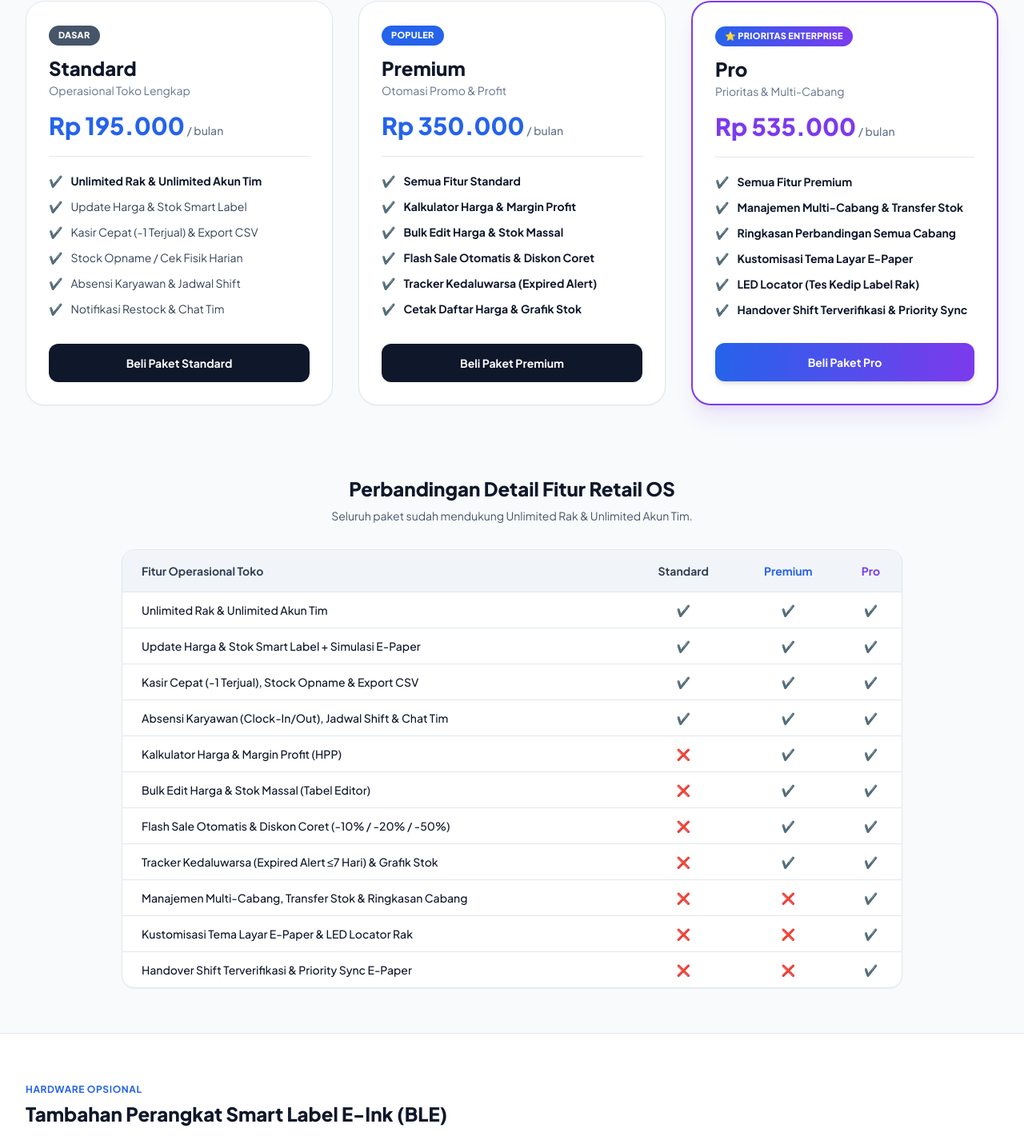
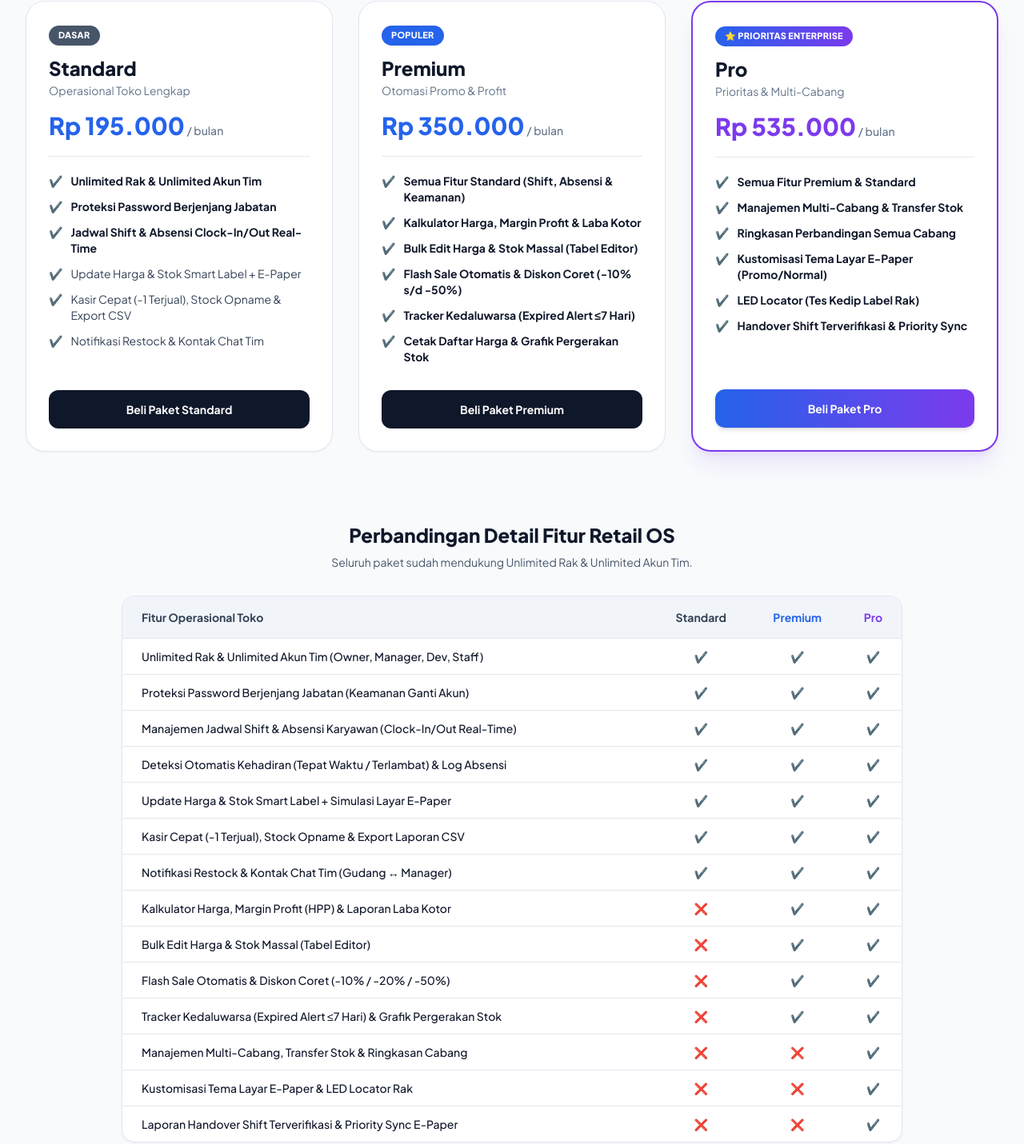
Before and after one commit to NatanC-op/app, a plain HTML site: page index.html in a window 1280 px wide. Shown: the part 484-1915 px from the top of the page at 80% size. Drawn offline with nearby package versions, Linux system fonts and the light colour scheme.

Commit message:
Update index.html

```diff
--- a/index.html
+++ b/index.html
@@ -84,31 +84,49 @@
         </thead>
         <tbody class="divide-y divide-slate-200">
           <tr>
-            <td class="py-3 px-6 font-medium">Unlimited Rak & Unlimited Akun Tim</td>
+            <td class="py-3 px-6 font-medium">Unlimited Rak & Unlimited Akun Tim (Owner, Manager, Dev, Staff)</td>
             <td class="py-3 px-4 text-center text-emerald-600 font-bold">✔️</td>
             <td class="py-3 px-4 text-center text-emerald-600 font-bold">✔️</td>
             <td class="py-3 px-4 text-center text-emerald-600 font-bold">✔️</td>
           </tr>
           <tr>
-            <td class="py-3 px-6 font-medium">Update Harga & Stok Smart Label + Simulasi E-Paper</td>
+            <td class="py-3 px-6 font-medium">Proteksi Password Berjenjang Jabatan (Keamanan Ganti Akun)</td>
             <td class="py-3 px-4 text-center text-emerald-600 font-bold">✔️</td>
             <td class="py-3 px-4 text-center text-emerald-600 font-bold">✔️</td>
             <td class="py-3 px-4 text-center text-emerald-600 font-bold">✔️</td>
           </tr>
           <tr>
-            <td class="py-3 px-6 font-medium">Kasir Cepat (-1 Terjual), Stock Opname & Export CSV</td>
+            <td class="py-3 px-6 font-medium">Manajemen Jadwal Shift & Absensi Karyawan (Clock-In/Out Real-Time)</td>
             <td class="py-3 px-4 text-center text-emerald-600 font-bold">✔️</td>
             <td class="py-3 px-4 text-center text-emerald-600 font-bold">✔️</td>
             <td class="py-3 px-4 text-center text-emerald-600 font-bold">✔️</td>
           </tr>
           <tr>
-            <td class="py-3 px-6 font-medium">Absensi Karyawan (Clock-In/Out), Jadwal Shift & Chat Tim</td>
+            <td class="py-3 px-6 font-medium">Deteksi Otomatis Kehadiran (Tepat Waktu / Terlambat) & Log Absensi</td>
             <td class="py-3 px-4 text-center text-emerald-600 font-bold">✔️</td>
             <td class="py-3 px-4 text-center text-emerald-600 font-bold">✔️</td>
             <td class="py-3 px-4 text-center text-emerald-600 font-bold">✔️</td>
           </tr>
           <tr>
-            <td class="py-3 px-6 font-medium">Kalkulator Harga & Margin Profit (HPP)</td>
+            <td class="py-3 px-6 font-medium">Update Harga & Stok Smart Label + Simulasi Layar E-Paper</td>
+            <td class="py-3 px-4 text-center text-emerald-600 font-bold">✔️</td>
+            <td class="py-3 px-4 text-center text-emerald-600 font-bold">✔️</td>
+            <td class="py-3 px-4 text-center text-emerald-600 font-bold">✔️</td>
+          </tr>
+          <tr>
+            <td class="py-3 px-6 font-medium">Kasir Cepat (-1 Terjual), Stock Opname & Export Laporan CSV</td>
+            <td class="py-3 px-4 text-center text-emerald-600 font-bold">✔️</td>
+            <td class="py-3 px-4 text-center text-emerald-600 font-bold">✔️</td>
+            <td class="py-3 px-4 text-center text-emerald-600 font-bold">✔️</td>
+          </tr>
+          <tr>
+            <td class="py-3 px-6 font-medium">Notifikasi Restock & Kontak Chat Tim (Gudang ↔ Manager)</td>
+            <td class="py-3 px-4 text-center text-emerald-600 font-bold">✔️</td>
+            <td class="py-3 px-4 text-center text-emerald-600 font-bold">✔️</td>
+            <td class="py-3 px-4 text-center text-emerald-600 font-bold">✔️</td>
+          </tr>
+          <tr>
+            <td class="py-3 px-6 font-medium">Kalkulator Harga, Margin Profit (HPP) & Laporan Laba Kotor</td>
             <td class="py-3 px-4 text-center text-slate-400">❌</td>
             <td class="py-3 px-4 text-center text-emerald-600 font-bold">✔️</td>
             <td class="py-3 px-4 text-center text-emerald-600 font-bold">✔️</td>
@@ -126,7 +144,7 @@
             <td class="py-3 px-4 text-center text-emerald-600 font-bold">✔️</td>
           </tr>
           <tr>
-            <td class="py-3 px-6 font-medium">Tracker Kedaluwarsa (Expired Alert ≤7 Hari) & Grafik Stok</td>
+            <td class="py-3 px-6 font-medium">Tracker Kedaluwarsa (Expired Alert ≤7 Hari) & Grafik Pergerakan Stok</td>
             <td class="py-3 px-4 text-center text-slate-400">❌</td>
             <td class="py-3 px-4 text-center text-emerald-600 font-bold">✔️</td>
             <td class="py-3 px-4 text-center text-emerald-600 font-bold">✔️</td>
@@ -144,7 +162,7 @@
             <td class="py-3 px-4 text-center text-emerald-600 font-bold">✔️</td>
           </tr>
           <tr>
-            <td class="py-3 px-6 font-medium">Handover Shift Terverifikasi & Priority Sync E-Paper</td>
+            <td class="py-3 px-6 font-medium">Laporan Handover Shift Terverifikasi & Priority Sync E-Paper</td>
             <td class="py-3 px-4 text-center text-slate-400">❌</td>
             <td class="py-3 px-4 text-center text-slate-400">❌</td>
             <td class="py-3 px-4 text-center text-emerald-600 font-bold">✔️</td>
@@ -301,7 +319,6 @@
     let cart = [];
     let currentLicenseKey = '';
 
-    // Harga paket dinaikkan 10% lagi dan dibulatkan rapi
     const plansData = [
       {
         id: 'Standard',
@@ -314,11 +331,11 @@
         prices: { Mingguan: 54000, Bulanan: 195000, Tahunan: 2120000 },
         features: [
           { text: 'Unlimited Rak & Unlimited Akun Tim', ok: true, bold: true },
-          { text: 'Update Harga & Stok Smart Label', ok: true },
-          { text: 'Kasir Cepat (-1 Terjual) & Export CSV', ok: true },
-          { text: 'Stock Opname / Cek Fisik Harian', ok: true },
-          { text: 'Absensi Karyawan & Jadwal Shift', ok: true },
-          { text: 'Notifikasi Restock & Chat Tim', ok: true },
+          { text: 'Proteksi Password Berjenjang Jabatan', ok: true, bold: true },
+          { text: 'Jadwal Shift & Absensi Clock-In/Out Real-Time', ok: true, bold: true },
+          { text: 'Update Harga & Stok Smart Label + E-Paper', ok: true },
+          { text: 'Kasir Cepat (-1 Terjual), Stock Opname & Export CSV', ok: true },
+          { text: 'Notifikasi Restock & Kontak Chat Tim', ok: true },
         ]
       },
       {
@@ -331,12 +348,12 @@
         popular: false,
         prices: { Mingguan: 76000, Bulanan: 350000, Tahunan: 3795000 },
         features: [
-          { text: 'Semua Fitur Standard', ok: true, bold: true },
-          { text: 'Kalkulator Harga & Margin Profit', ok: true, bold: true },
-          { text: 'Bulk Edit Harga & Stok Massal', ok: true, bold: true },
-          { text: 'Flash Sale Otomatis & Diskon Coret', ok: true, bold: true },
-          { text: 'Tracker Kedaluwarsa (Expired Alert)', ok: true, bold: true },
-          { text: 'Cetak Daftar Harga & Grafik Stok', ok: true, bold: true },
+          { text: 'Semua Fitur Standard (Shift, Absensi & Keamanan)', ok: true, bold: true },
+          { text: 'Kalkulator Harga, Margin Profit & Laba Kotor', ok: true, bold: true },
+          { text: 'Bulk Edit Harga & Stok Massal (Tabel Editor)', ok: true, bold: true },
+          { text: 'Flash Sale Otomatis & Diskon Coret (-10% s/d -50%)', ok: true, bold: true },
+          { text: 'Tracker Kedaluwarsa (Expired Alert ≤7 Hari)', ok: true, bold: true },
+          { text: 'Cetak Daftar Harga & Grafik Pergerakan Stok', ok: true, bold: true },
         ]
       },
       {
@@ -349,10 +366,10 @@
         popular: true,
         prices: { Mingguan: 155000, Bulanan: 535000, Tahunan: 6050000 },
         features: [
-          { text: 'Semua Fitur Premium', ok: true, bold: true },
+          { text: 'Semua Fitur Premium & Standard', ok: true, bold: true },
           { text: 'Manajemen Multi-Cabang & Transfer Stok', ok: true, bold: true },
           { text: 'Ringkasan Perbandingan Semua Cabang', ok: true, bold: true },
-          { text: 'Kustomisasi Tema Layar E-Paper', ok: true, bold: true },
+          { text: 'Kustomisasi Tema Layar E-Paper (Promo/Normal)', ok: true, bold: true },
           { text: 'LED Locator (Tes Kedip Label Rak)', ok: true, bold: true },
           { text: 'Handover Shift Terverifikasi & Priority Sync', ok: true, bold: true },
         ]
```
